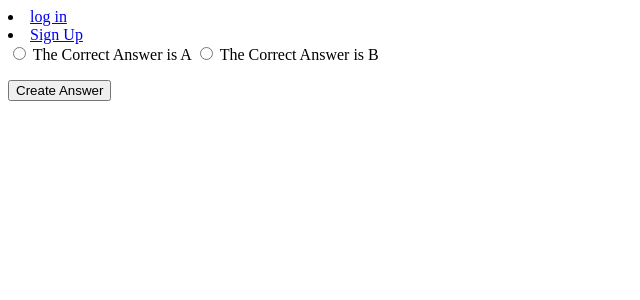
After one commit to adamskriger/props_data_modeling, a Rails app: page /answers/new in a window 1280 px wide. The commit adds this page. Shown: the top 300 px of the page, without its empty margins (0-640 px from the left). Run offline with Rails 7, Linux system fonts and the light colour scheme; some libraries are stand-ins or nearby versions.

Commit message:
can now save answers

```diff
--- /dev/null
+++ b/app/assets/javascripts/answers.js
@@ -0,0 +1,2 @@
+// Place all the behaviors and hooks related to the matching controller here.
+// All this logic will automatically be available in application.js.
--- /dev/null
+++ b/app/assets/stylesheets/answers.css
@@ -0,0 +1,4 @@
+/*
+  Place all the styles related to the matching controller here.
+  They will automatically be included in application.css.
+*/
--- /dev/null
+++ b/app/controllers/answers_controller.rb
@@ -0,0 +1,26 @@
+class AnswersController < ApplicationController
+
+  def new
+    @answer = Answer.new
+  end
+
+  def create
+    @answer = Answer.new(answer_params)
+    if @answer.save
+    redirect_to @answer
+    else
+    render 'new'
+    end
+
+  end
+
+
+  def show
+
+  end
+end
+private
+def answer_params
+  params.require(:answer).permit(:choice)
+
+end
--- /dev/null
+++ b/app/helpers/answers_helper.rb
@@ -0,0 +1,2 @@
+module AnswersHelper
+end
--- /dev/null
+++ b/app/models/answer.rb
@@ -0,0 +1,3 @@
+class Answer < ActiveRecord::Base
+  belongs_to :prop
+end
--- a/app/models/prop.rb
+++ b/app/models/prop.rb
@@ -1,4 +1,5 @@
 class Prop < ActiveRecord::Base
   belongs_to :user
   has_many :comments
+  has_many :answers
 end
--- /dev/null
+++ b/app/views/answers/new.html.erb
@@ -0,0 +1,12 @@
+<%= form_for @answer  do |f| %>
+
+
+  <%= f.radio_button(:choice, "A") %>
+  <%= f.label(:choice, "The Correct Answer is A") %>
+  <%= f.radio_button(:choice, "B") %>
+  <%= f.label(:choice, "The Correct Answer is B") %>
+
+   <p>
+    <%= f.submit %>
+  </p>
+<% end %>
--- /dev/null
+++ b/app/views/answers/show.html.erb
@@ -0,0 +1 @@
+Answers.all
--- a/app/views/props/show.html.erb
+++ b/app/views/props/show.html.erb
@@ -1,18 +1,15 @@
 <p>
   <strong>What's the Propisition?</strong>
   <%= @prop.title %>
-
 </p>
 
 <p>
   <strong>What are the prop terms?</strong>
   <%= @prop.text %>
-
 </p>
 
 <p>
 <%= @prop.choice %>
-
 </p>
 
 
--- a/config/routes.rb
+++ b/config/routes.rb
@@ -25,6 +25,7 @@ Rails.application.routes.draw do
     resources :props do
       resources :comments
     end
+    resources :answers
 
   # Example resource route with options:
   #   resources :products do
```
Also changed, not shown: db/migrate/20160526213217_create_answers.rb (added, +11 -0 lines), test/controllers/answers_controller_test.rb (added, +7 -0 lines), test/fixtures/answers.yml (added, +9 -0 lines), test/fixtures/wins.yml (added, +9 -0 lines), test/models/answer_test.rb (added, +7 -0 lines), test/models/win_test.rb (added, +7 -0 lines), db/schema.rb.
